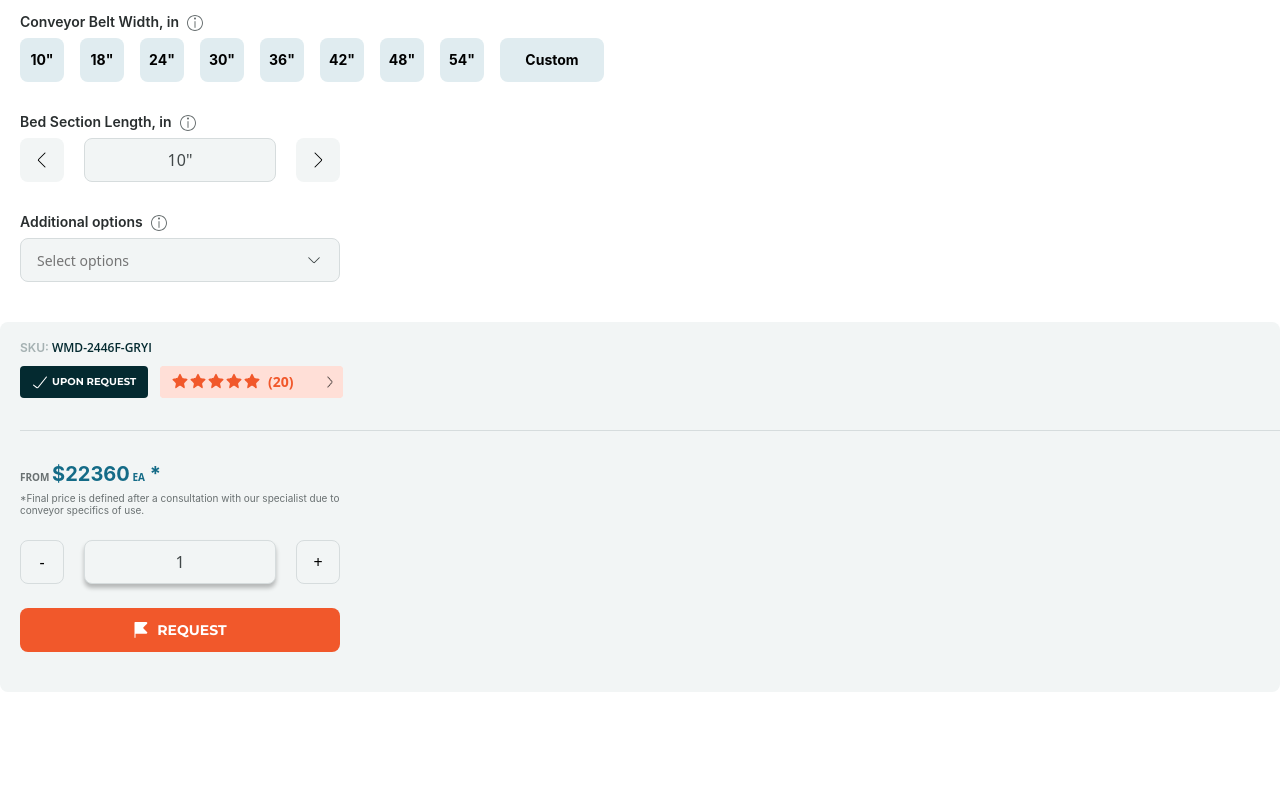
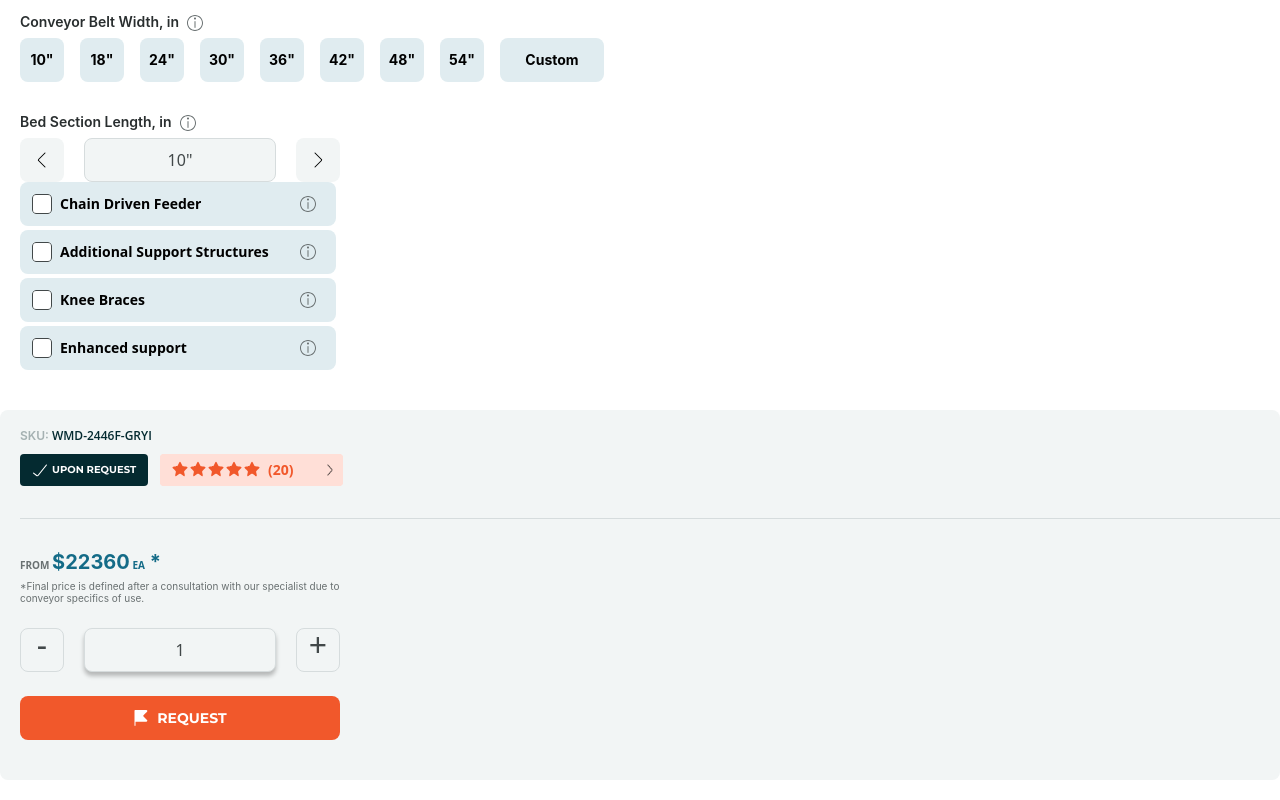
Before and after one commit to MaksymChukhrai/Conveyor-test-task, a plain HTML site: page index.html in a window 1280 px wide. Shown: the part 455-1255 px from the top of the page. Before the commit the page ends 1167 px from the top, so only its background shows below. Drawn offline with nearby package versions, Linux system fonts and the light colour scheme.

Commit message:
mob conplete

```diff
--- a/css/style.css
+++ b/css/style.css
@@ -492,7 +492,10 @@ width: 320px;
   display: flex;
   justify-content: center;
   align-items: center;
-
+  font-size: 32px;
+    text-align: center;
+    color: var(--button-text-color);
+    padding-bottom: 11px;
 }
 .btn-decr:hover,
 .btn-incr:hover{
--- a/css/style_pc.css
+++ b/css/style_pc.css
@@ -7,7 +7,12 @@
     width: 108px;
     height: 72px;
 }
-
-
+.check-form{
+  display:block;
+}
+#fav,
+.pc-hidden{
+    display:none;
+}
 
 }
```
